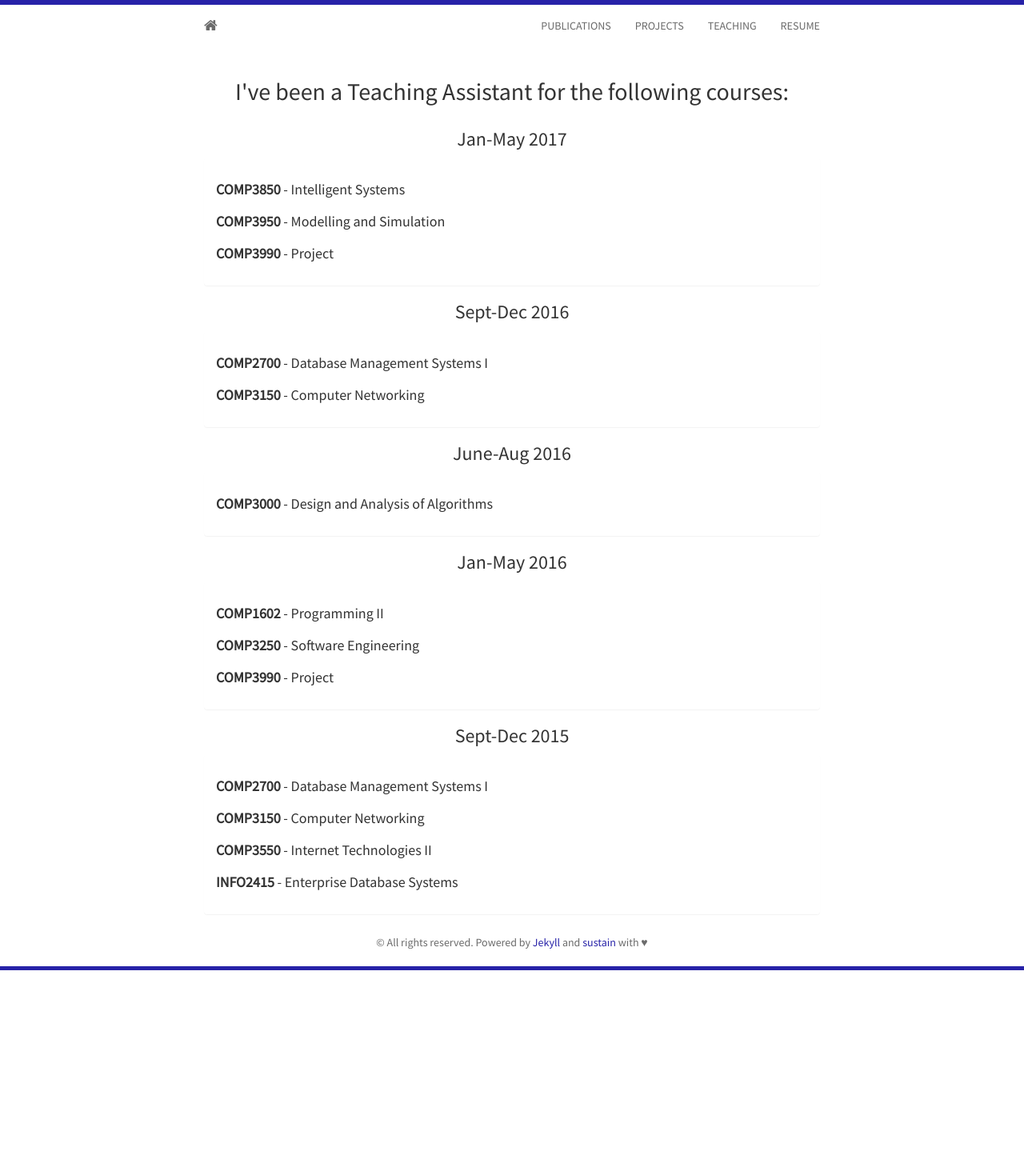
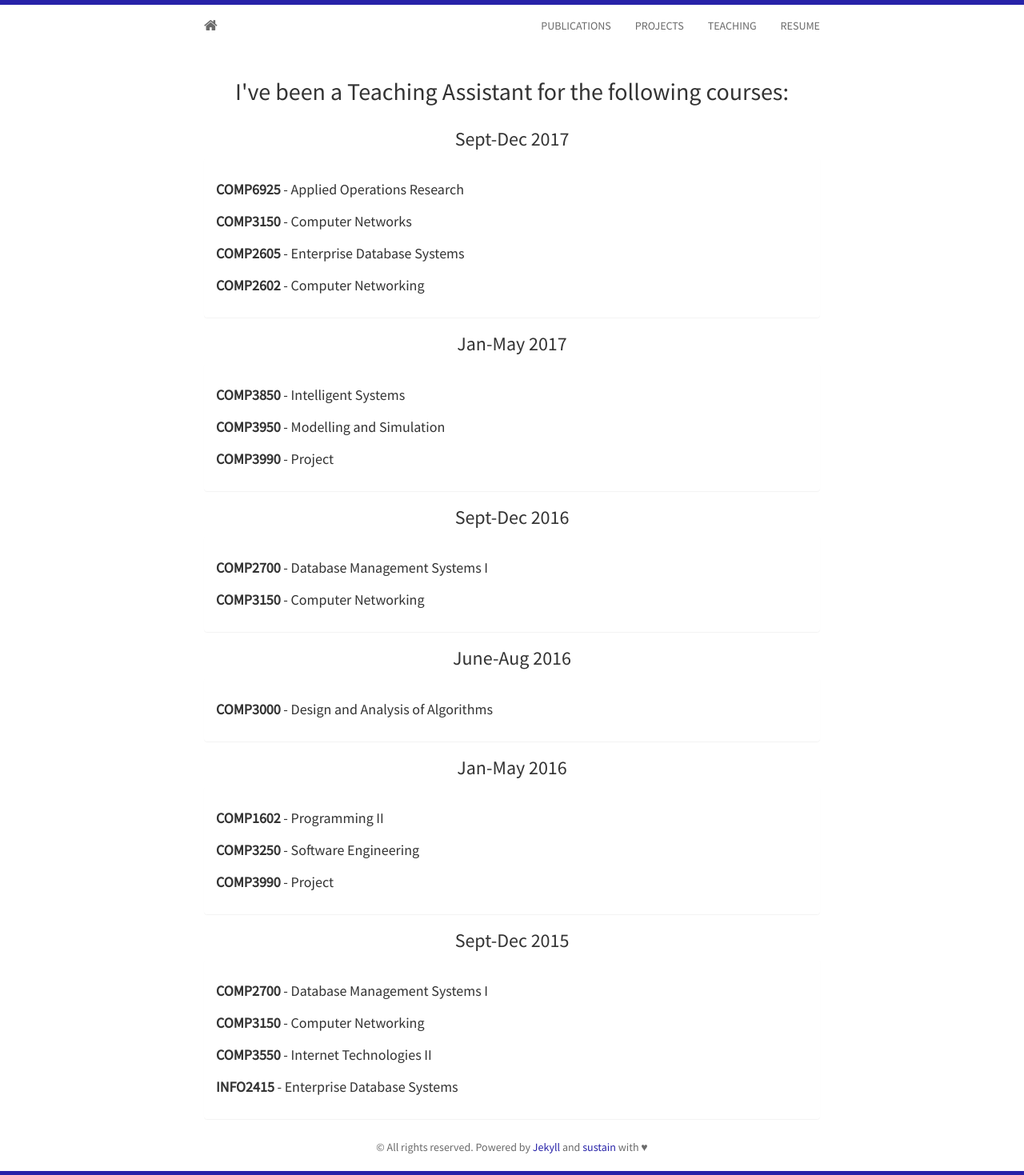
Before and after one commit to InzamamRahaman/inzamamrahaman.github.io, a Jekyll site: the page built from teaching.html, in a window 1280 px wide. Shown: the whole page at 80% size. Built offline with Jekyll 4.4.1, drawn with Linux system fonts in a browser that asks for light colours; nearby versions of some CDN libraries; before the commit the page ends 1213 px from its top, so only the background shows below that.

Commit message:
Added changes to teaching spec

```diff
--- a/_includes/teaching.html
+++ b/_includes/teaching.html
@@ -7,6 +7,24 @@
 </section>
 <section id="projects">
     <div class="container">
+        <h3>Sept-Dec 2017</h3>
+        <div class="panel panel-default">
+            <div class="panel-body">
+                <h5>
+                    <strong>COMP6925</strong> - Applied Operations Research
+                </h5>
+                <h5>
+                    <strong>COMP3150</strong> - Computer Networks
+                </h5>
+                <h5>
+                    <strong>COMP2605</strong> - Enterprise Database Systems
+                </h5>
+                <h5>
+                    <strong>COMP2602</strong> - Computer Networking
+                </h5>
+            </div>
+        </div>
+
         <h3>Jan-May 2017</h3>
         <div class="panel panel-default">
             <div class="panel-body">
```
